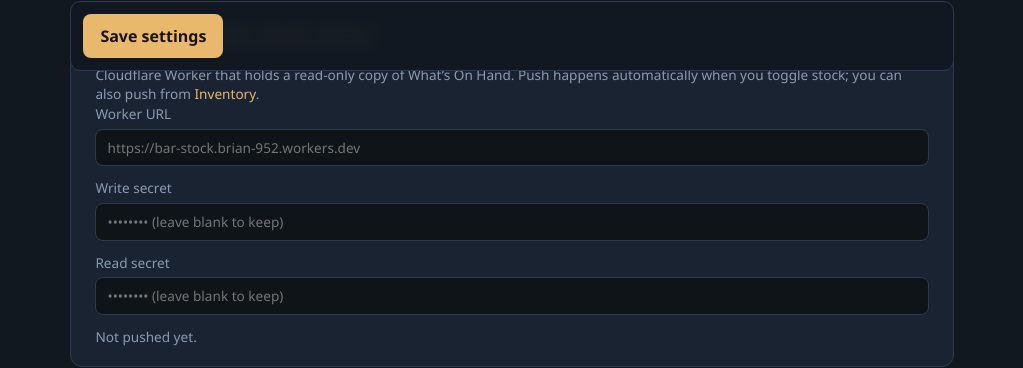
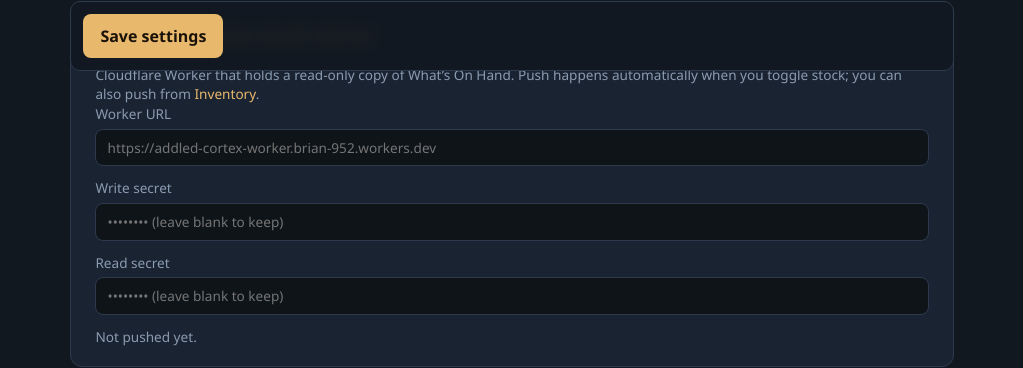
Before and after one commit to bhwithun/bar-keep, a Flask app: page /admin/settings in a window 1280 px wide. Shown: the part 721-1089 px from the top of the page, without its empty margins (128-1151 px from the left). Run offline with Flask 3, Linux system fonts and the light colour scheme; data comes from the database, SQL or seed files in the repository.

Commit message:
Rename the stock mirror Worker to addled-cortex-worker.
Keep wrangler config, package metadata, and the Admin Settings placeholder aligned with the Cloudflare rename so local deploys and docs target the live Worker.

```diff
--- a/templates/admin_settings.html
+++ b/templates/admin_settings.html
@@ -90,7 +90,7 @@
       <div class="form-grid">
         <label class="span-2">Worker URL
           <input name="stock_mirror_url" value="{{ stock_mirror_url }}"
-                 placeholder="https://bar-stock.brian-952.workers.dev"
+                 placeholder="https://addled-cortex-worker.brian-952.workers.dev"
                  inputmode="url" autocomplete="off">
         </label>
         <label class="span-2">Write secret
--- a/worker/package.json
+++ b/worker/package.json
@@ -1,5 +1,5 @@
 {
-  "name": "bar-stock",
+  "name": "addled-cortex-worker",
   "private": true,
   "type": "module",
   "scripts": {
```
Also changed, not shown: worker/README.md, 1 other file.
